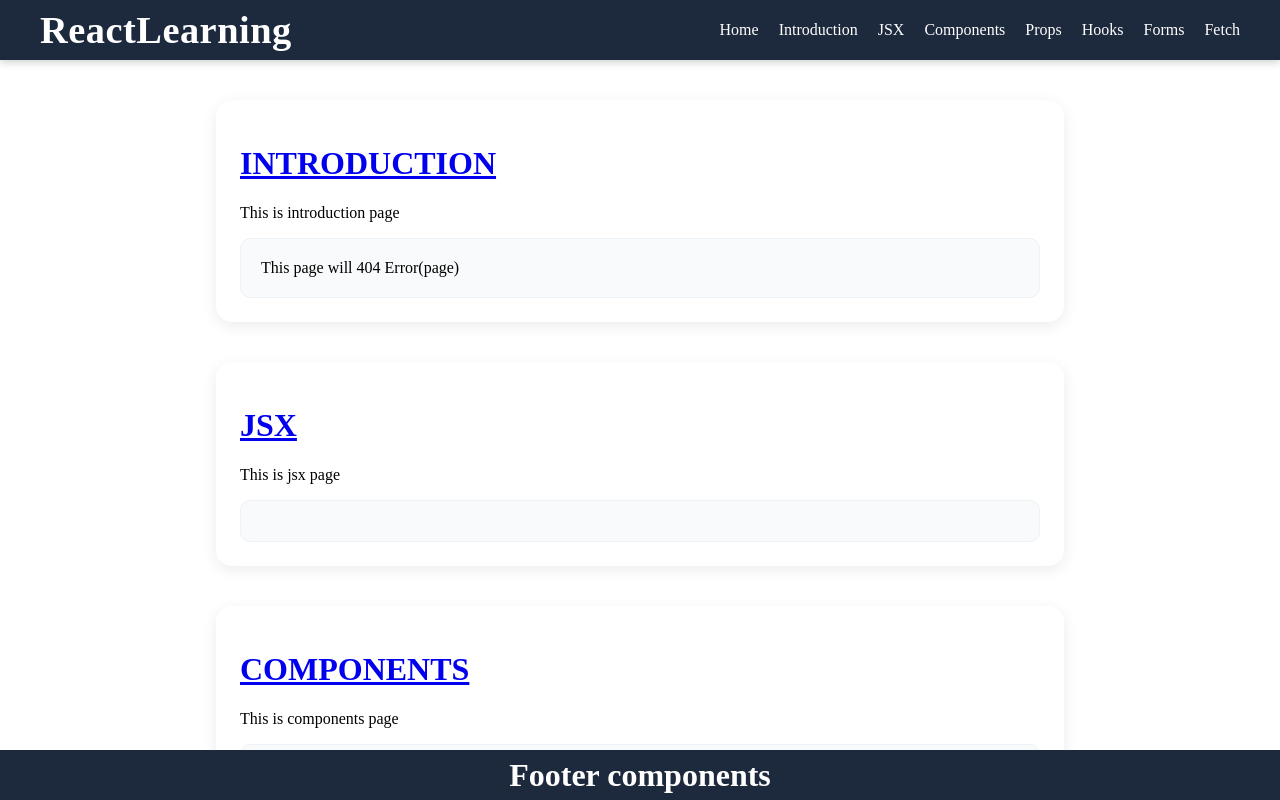
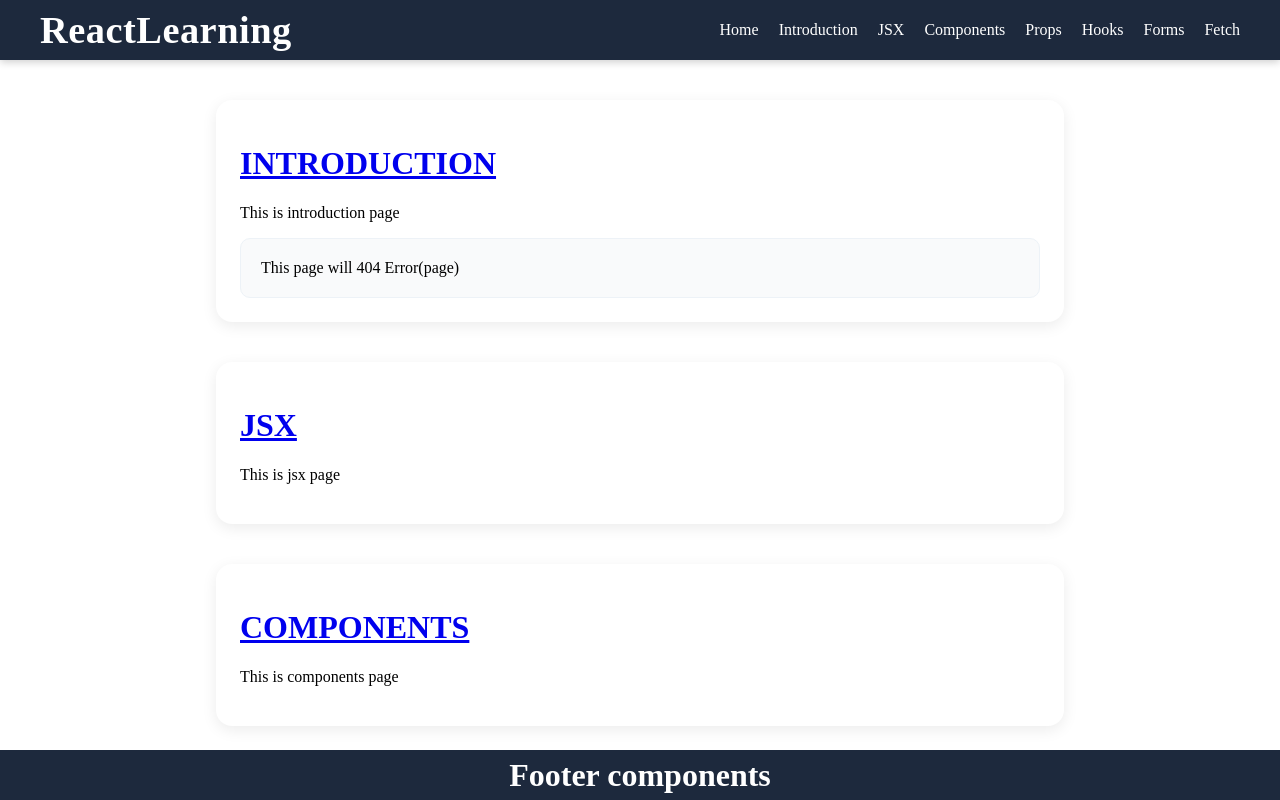
Before and after one commit to Sujeeththan/react-learning-2, a React (Vite) app: page / in a window 1280 px wide. Shown: the top 800 px of the page. Built offline with nearby package versions, Linux system fonts and the light colour scheme.

Commit message:
if condition add

```diff
--- a/src/componensts/HomeCard.jsx
+++ b/src/componensts/HomeCard.jsx
@@ -11,7 +11,8 @@
             </Link>
             <p className="">This is {url} page</p>
           </div>
-          <div className="content-body">{text}</div>
+          {text &&  <div className="content-body">{text}</div> }
+
         </div>
       </div>
     </>
```
